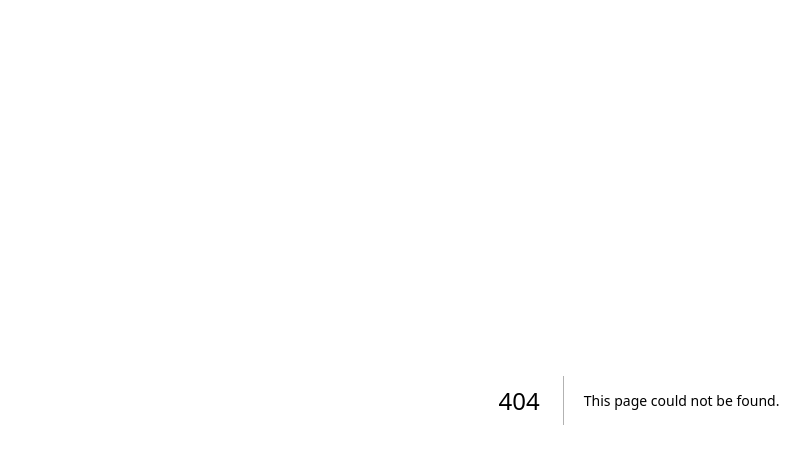
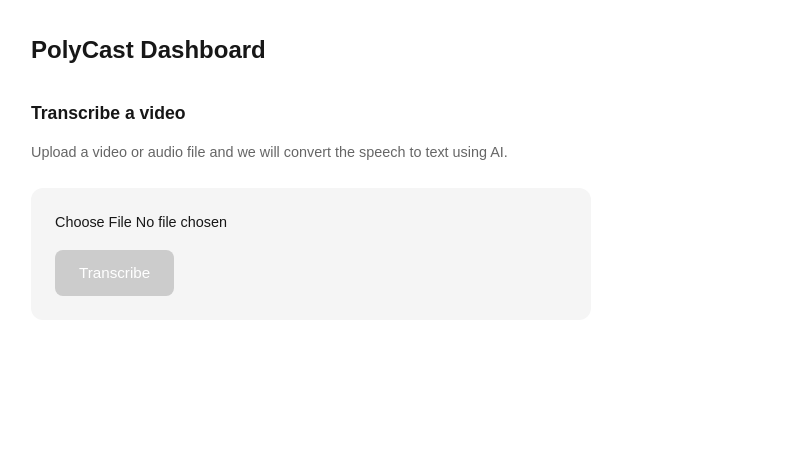
Before and after one commit to tazabbas/polycast, a Next.js app: page /dashboard/transcribe in a window 1280 px wide. Before the commit this address had no page. Shown: the top 464 px of the page, without its empty margins (1-811 px from the left). Built offline with nearby package versions, Linux system fonts and the light colour scheme.

Commit message:
Add video transcription with OpenAI Whisper

```diff
--- /dev/null
+++ b/app/api/transcribe/route.ts
@@ -0,0 +1,27 @@
+import { NextRequest, NextResponse } from 'next/server'
+import OpenAI from 'openai'
+
+const openai = new OpenAI({
+  apiKey: process.env.OPENAI_API_KEY,
+})
+
+export async function POST(request: NextRequest) {
+  try {
+    const formData = await request.formData()
+    const file = formData.get('file') as File
+
+    if (!file) {
+      return NextResponse.json({ error: 'No file provided' }, { status: 400 })
+    }
+
+    const transcription = await openai.audio.transcriptions.create({
+      file: file,
+      model: 'whisper-1',
+    })
+
+    return NextResponse.json({ transcript: transcription.text })
+  } catch (error) {
+    console.error('Transcription error:', error)
+    return NextResponse.json({ error: 'Transcription failed' }, { status: 500 })
+  }
+}
--- a/app/dashboard/page.tsx
+++ b/app/dashboard/page.tsx
@@ -1,6 +1,7 @@
 import { auth, clerkClient } from '@clerk/nextjs/server'
 import { redirect } from 'next/navigation'
 import DashboardHeader from './header'
+import Link from 'next/link'
 
 interface VideoItem {
   id: string
@@ -82,13 +83,17 @@ export default async function Dashboard() {
 
       {channelData ? (
         <>
-          <div style={{ display: 'flex', alignItems: 'center', gap: '1rem', background: '#f5f5f5', padding: '1.5rem', borderRadius: '12px', maxWidth: '500px', marginBottom: '2rem' }}>
+          <div style={{ display: 'flex', alignItems: 'center', gap: '1rem', background: '#f5f5f5', padding: '1.5rem', borderRadius: '12px', maxWidth: '500px', marginBottom: '1.5rem' }}>
             <img src={channelData.thumbnail} alt="Channel avatar" style={{ width: '64px', height: '64px', borderRadius: '50%', flexShrink: 0 }} />
             <div style={{ minWidth: 0 }}>
               <p style={{ fontSize: '0.85rem', color: '#666', margin: 0 }}>Connected YouTube channel</p>
               <p style={{ fontSize: '1.2rem', fontWeight: 600, margin: 0, whiteSpace: 'nowrap', overflow: 'hidden', textOverflow: 'ellipsis' }}>{channelData.title}</p>
             </div>
           </div>
+
+          <Link href="/dashboard/transcribe" style={{ display: 'inline-block', background: '#1D9E75', color: 'white', padding: '0.75rem 1.5rem', borderRadius: '8px', textDecoration: 'none', fontSize: '0.95rem', marginBottom: '2rem' }}>
+            Transcribe a video →
+          </Link>
 
           <h2 style={{ fontSize: '1.1rem', fontWeight: 600, marginBottom: '1rem' }}>Your videos</h2>
 
--- /dev/null
+++ b/app/dashboard/transcribe/page.tsx
@@ -0,0 +1,74 @@
+'use client'
+
+import { useState } from 'react'
+import DashboardHeader from '../header'
+
+export default function TranscribePage() {
+  const [file, setFile] = useState<File | null>(null)
+  const [transcript, setTranscript] = useState<string>('')
+  const [loading, setLoading] = useState(false)
+  const [error, setError] = useState<string>('')
+
+  async function handleUpload() {
+    if (!file) return
+    setLoading(true)
+    setError('')
+    setTranscript('')
+
+    const formData = new FormData()
+    formData.append('file', file)
+
+    try {
+      const res = await fetch('/api/transcribe', {
+        method: 'POST',
+        body: formData,
+      })
+      const data = await res.json()
+      if (data.transcript) {
+        setTranscript(data.transcript)
+      } else {
+        setError(data.error || 'Something went wrong')
+      }
+    } catch {
+      setError('Failed to connect to transcription service')
+    } finally {
+      setLoading(false)
+    }
+  }
+
+  return (
+    <main style={{ padding: '2rem', fontFamily: 'sans-serif' }}>
+      <DashboardHeader />
+
+      <h2 style={{ fontSize: '1.1rem', fontWeight: 600, marginBottom: '1rem' }}>Transcribe a video</h2>
+      <p style={{ fontSize: '0.9rem', color: '#666', marginBottom: '1.5rem' }}>Upload a video or audio file and we will convert the speech to text using AI.</p>
+
+      <div style={{ background: '#f5f5f5', padding: '1.5rem', borderRadius: '12px', maxWidth: '560px', marginBottom: '1.5rem' }}>
+        <input
+          type="file"
+          accept="audio/*,video/*"
+          onChange={(e) => setFile(e.target.files?.[0] || null)}
+          style={{ marginBottom: '1rem', display: 'block', fontSize: '0.9rem' }}
+        />
+        <button
+          onClick={handleUpload}
+          disabled={!file || loading}
+          style={{ background: file && !loading ? '#1D9E75' : '#ccc', color: 'white', border: 'none', padding: '0.75rem 1.5rem', borderRadius: '8px', fontSize: '0.95rem', cursor: file && !loading ? 'pointer' : 'not-allowed' }}
+        >
+          {loading ? 'Transcribing...' : 'Transcribe'}
+        </button>
+      </div>
+
+      {error && (
+        <p style={{ color: '#c00', marginBottom: '1rem' }}>{error}</p>
+      )}
+
+      {transcript && (
+        <div style={{ background: '#fff', border: '1px solid #eee', borderRadius: '12px', padding: '1.5rem', maxWidth: '560px' }}>
+          <p style={{ fontSize: '0.85rem', color: '#666', marginBottom: '0.5rem' }}>Transcript</p>
+          <p style={{ fontSize: '0.95rem', lineHeight: 1.7, margin: 0 }}>{transcript}</p>
+        </div>
+      )}
+    </main>
+  )
+}
--- a/package.json
+++ b/package.json
@@ -14,6 +14,7 @@
     "@supabase/supabase-js": "^2.108.2",
     "lucide-react": "^1.21.0",
     "next": "^15.5.19",
+    "openai": "^6.44.0",
     "react": "19.2.4",
     "react-dom": "19.2.4",
     "uploadthing": "^7.7.4"
```
Also changed, not shown: 1 other file (tests, documents, lock files or other folders).
